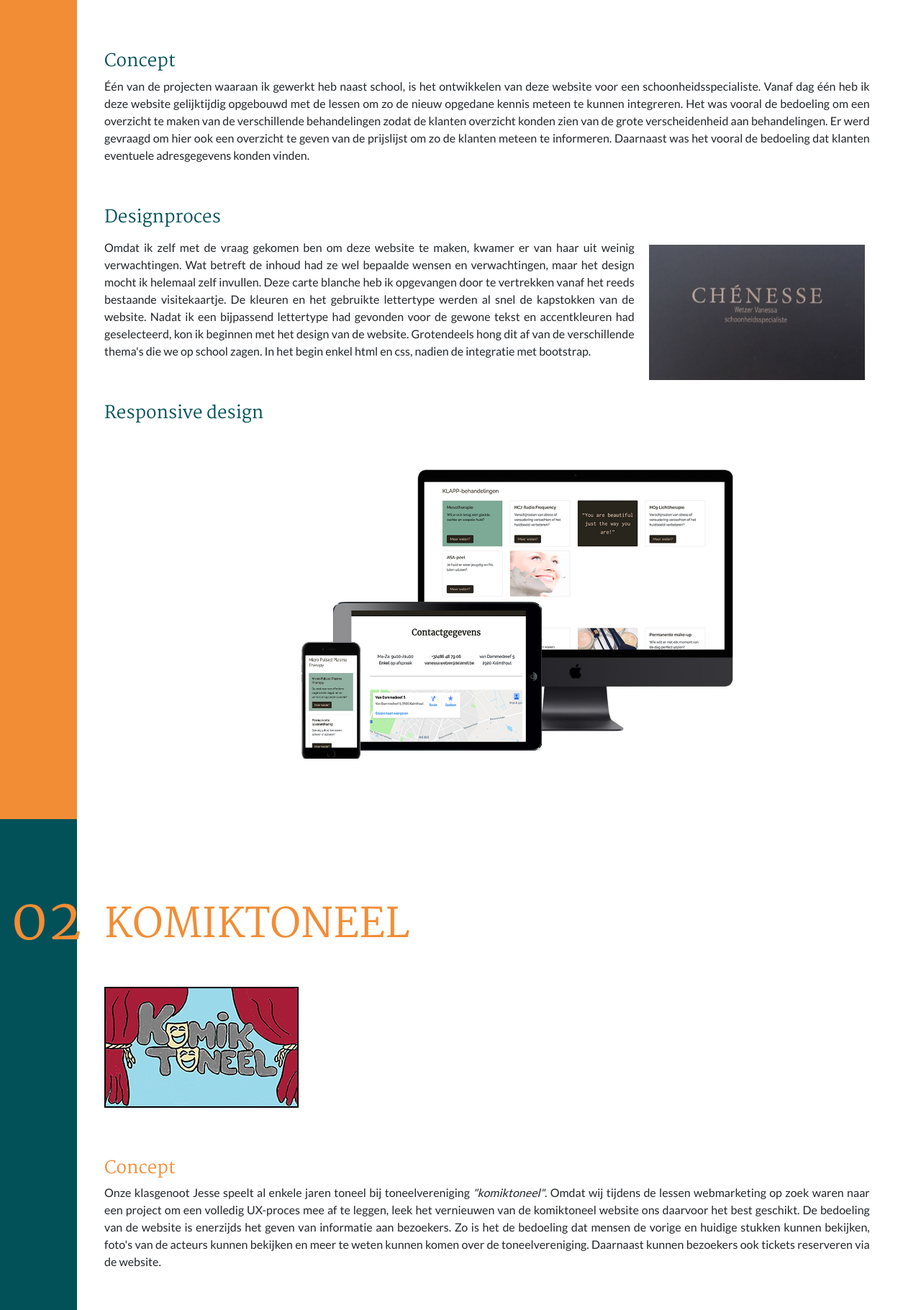
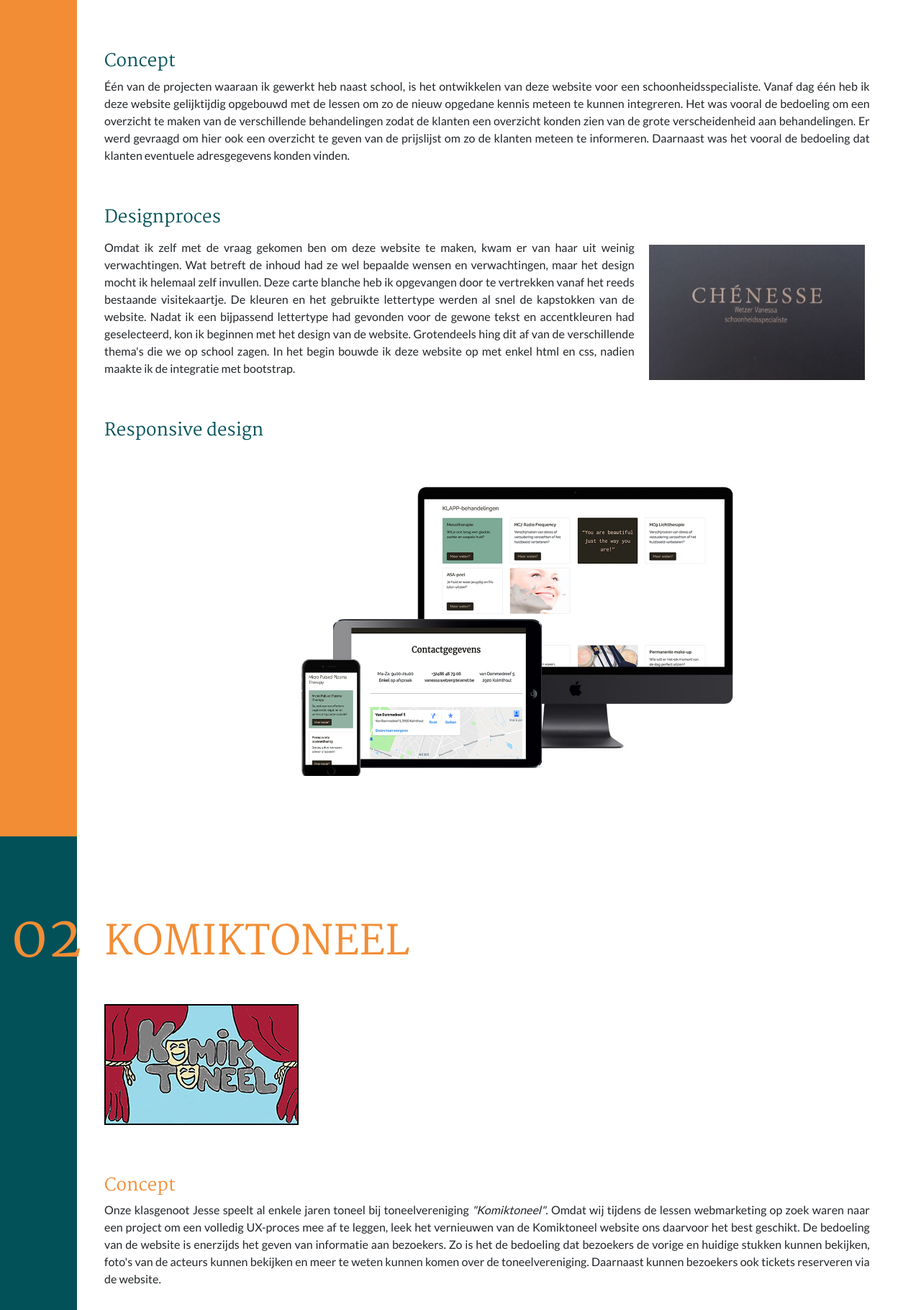
Before and after one commit to JarneElst/Portfolio, a PHP site: page /projecten.php in a window 1280 px wide. Shown: the part 530-2350 px from the top of the page at 72% size. Run offline with PHP 8.4, Linux system fonts and the light colour scheme; some libraries are stand-ins or nearby versions.

Commit message:
spellingsfouten / bugfixes

```diff
--- a/src/projecten.php
+++ b/src/projecten.php
@@ -21,7 +21,7 @@ include("./components/header.php");
                 een schoonheidsspecialiste. Vanaf dag één heb ik deze website gelijktijdig opgebouwd met de lessen
                 om zo de nieuw opgedane kennis meteen te kunnen integreren.
                 Het was vooral de bedoeling om een overzicht te maken van de verschillende
-                behandelingen zodat de klanten overzicht konden zien van de grote verscheidenheid aan behandelingen.
+                behandelingen zodat de klanten een overzicht konden zien van de grote verscheidenheid aan behandelingen.
                 Er werd gevraagd om hier ook een overzicht te geven van de prijslijst om zo de klanten meteen te
                 informeren. Daarnaast was het vooral de bedoeling dat klanten eventuele
                 adresgegevens konden vinden.
@@ -32,13 +32,14 @@ include("./components/header.php");
                 <img src="./images/proj-chenesse-visite.jpeg" alt="Visitekaartje" class="projecten-designimg " />
             </figure>
             <p class="projecten-txt">
-                Omdat ik zelf met de vraag gekomen ben om deze website te maken, kwamer er van haar uit weinig
+                Omdat ik zelf met de vraag gekomen ben om deze website te maken, kwam er van haar uit weinig
                 verwachtingen. Wat betreft de inhoud had ze wel bepaalde wensen en verwachtingen, maar het design
                 mocht ik helemaal zelf invullen. Deze carte blanche heb ik opgevangen door te vertrekken vanaf het
                 reeds bestaande visitekaartje. De kleuren en het gebruikte lettertype werden al snel de kapstokken
                 van de website. Nadat ik een bijpassend lettertype had gevonden voor de gewone tekst en
-                accentkleuren had geselecteerd, kon ik beginnen met het design van de website. Grotendeels hong dit
-                af van de verschillende thema's die we op school zagen. In het begin enkel html en css, nadien de
+                accentkleuren had geselecteerd, kon ik beginnen met het design van de website. Grotendeels hing dit
+                af van de verschillende thema's die we op school zagen. In het begin bouwde ik deze website op met enkel
+                html en css, nadien maakte ik de
                 integratie met bootstrap.
             </p>
             <h5 class="titel-dark">Responsive design</h5>
@@ -58,11 +59,11 @@ include("./components/header.php");
             <h5 class="titel-light">Concept</h5>
             <p class="projecten-txt">
                 Onze klasgenoot Jesse speelt al enkele jaren toneel bij
-                toneelvereniging <i>"komiktoneel"</i>. Omdat wij tijdens de
+                toneelvereniging <i>"Komiktoneel"</i>. Omdat wij tijdens de
                 lessen webmarketing op zoek waren naar een project om een
                 volledig UX-proces mee af te leggen, leek het vernieuwen van de
-                komiktoneel website ons daarvoor het best geschikt. De bedoeling van de website is enerzijds het
-                geven van informatie aan bezoekers. Zo is het de bedoeling dat mensen de vorige en huidige stukken
+                Komiktoneel website ons daarvoor het best geschikt. De bedoeling van de website is enerzijds het
+                geven van informatie aan bezoekers. Zo is het de bedoeling dat bezoekers de vorige en huidige stukken
                 kunnen bekijken, foto's van de acteurs kunnen bekijken en meer te weten kunnen komen over de
                 toneelvereniging. Daarnaast kunnen bezoekers ook tickets reserveren via de website.
             </p>
@@ -77,13 +78,14 @@ include("./components/header.php");
                 Tijdens de ontwikkeling van deze website is het hele UX proces doorlopen.
                 Zo zijn we na het
                 afnemen van user interviews gestart met het opbouwen van
-                persona's. Zo konden we tijdens het ontwikkelen steeds aftoetsen of onze ideeën overeenstemde met de
+                persona's. Zo konden we tijdens het ontwikkelen steeds aftoetsen of onze ideeën overeenstemden met de
                 wensen en verwachtingen van onze doelgroep. Na het maken van onze persona's hebben we ons
                 geconcentreerd op het maken van een moodboard. Via websites en andere informatiebronnen zijn we op
                 zoek gegaan naar ideeën om de website vorm te geven. Dit moodboard heeft dan ook geleid tot onze
-                styleguid, onze leiddraad bij het ontwikkelen van de website. De volgende stap was dan het
+                styleguid, onze leidraad bij het ontwikkelen van de website. De volgende stap was dan het
                 ontwikkelen van mockups om zo een duidelijk overzicht te krijgen van de website op verschillende
-                platformen. Vanaf het moment deze mockups klaar waren, konden we starten met de ontwikkeling van de
+                schermgrotes. Vanaf het moment dat deze mockups klaar waren, konden we starten met de ontwikkeling van
+                de
                 website.
             </p>
             <h5 class="titel-light">Before vs After</h5>
@@ -108,13 +110,13 @@ include("./components/header.php");
             </figure>
             <h5 class="titel-dark">Wat?</h5>
             <p class="projecten-txt">
-                Tijdens dit schooljaar zijn we voor het vak helpdesk meermaals
-                naar de olijftak geweest. De olijftak is een onderdeel van het zorgbedrijf te Antwerpen en is een
+                Tijdens dit schooljaar zijn we voor het vak helpdesk meerdere keren
+                naar de Olijftak geweest. De Olijftak is een onderdeel van het zorgbedrijf te Antwerpen en is een
                 soort van woon-en zorgcentrum. Er zijn zowel mensen die hier residentieel verblijven als mensen die
                 doorheen de dag binnen en buiten lopen. Het was de bedoeling om enerzijds de
                 ouderen iets nieuws te leren over de digitale wereld. Anderzijds
                 wilden we hen ook helpen met de moeilijkheden die zij
-                ondervinden met computers, tablets en smartphones.
+                ondervinden met computers, tablets en smartphones door het beantwoorden van hun vragen.
             </p>
             <h5 class="titel-dark">Designproces</h5>
             <figure>
@@ -122,19 +124,19 @@ include("./components/header.php");
             </figure>
             <p class="projecten-txt">
                 Om onze komst aan te kondingen werd er enkele weken op voorhand
-                een affiche opgemaakt en uitgehangen. Het ontwerpen van deze
+                een affiche gemaakt en uitgehangen. Het ontwerpen van deze
                 affiches was voor mij iets helemaal anders dan wat ik tot dan
                 toe gedaan had. Het ging hier vooral over duidelijk zijn zonder
                 te veel bijkomende informatie te geven. De allereerste poster
                 die werd uitgehangen was uiteindelijk een poster die ik zelf had
                 ontwikkeld. Na slechts enkele maanden deze richting gevogld te
-                hebben, was dit voor mij een grote erkenning.
+                hebben, was dit voor mij een fijne erkenning.
             </p>
             <h5 class="titel-dark">Ervaring</h5>
             <p class="projecten-txt">
                 Ik vond het persoonlijk heel erg fijn om deze mensen te kunnen
                 helpen. Dit sloot natuurlijk ook mooi aan met mijn vooropleiding
-                wat maakte dat ik mij meteen comfortabel voelde om te werken met
+                wat maakte dat ik mij meteen comfortabel voelde in het werken met
                 en voor deze doelgroep. Hier is ook mijn interesse in het gebied
                 rond helpdesk ontstaan, iets wat de maanden nadien enkel
                 gegroeid is en een weg die ik uiteindelijk ook voor stage ben
@@ -156,30 +158,32 @@ include("./components/header.php");
             <p class="projecten-txt">
                 Mijn nonkel heeft samen met zijn dochter een kinesistenpraktijk. Ze kwamen met de vraag om voor hen
                 een website te ontwikkelen die ze ook zelf konden aanpassen bij het aannemen van nieuwe kinesisten
-                of bij het afvallen van bestaande kinesisten. Dit was een perfect project om te gebruiken in grav.
+                of bij het afvallen van bestaande kinesisten. Dit was een perfect project om te gebruiken voor het vak
+                webontwikkeling. Daar waren we namelijk op zoek naar een website om te gebruiken met het content
+                management systeem Grav.
             </p>
             <h5 class="titel-light">Designproces</h5>
             <p class="projecten-txt"><i>Keep it simple.</i> Met die gedachten in het achterhoofd begon ik met het
                 ontwerpen van deze website. Ik heb geprobeerd het dashboard zo simpel mogelijk te houden zodat
-                het invullen en aanpassen heel erg gemakkelijk kan verlopen in de toekomst. Zo heb ik alle
-                overbodige zaken verwijderd en het design simpel proberen. Daarnaast heb ik bijvoorbeeld met
+                het invullen en aanpassen heel erg gemakkelijk kan verlopen in de toekomst. Zo heb ik bijvoorbeeld alle
+                overbodige zaken verwijderd. Daarnaast heb ik bijvoorbeeld met
                 behulp van placeholders getracht om de klant te helpen waar nodig om zo weinig mogelijk
                 ambiguïteit te creeëren.
                 <div id="carouselExampleIndicators" class="carousel slide" data-ride="carousel" data-interval="10000">
                     <ol class="carousel-indicators">
-                        <li data-target="#carouselExampleIndicators" data-slide-to="0" class="active"></li>
+                        <li data-target="#carouselExampleIndicators" data-slide-to="0"></li>
                         <li data-target="#carouselExampleIndicators" data-slide-to="1"></li>
                         <li data-target="#carouselExampleIndicators" data-slide-to="2"></li>
                     </ol>
                     <div class="carousel-inner">
+                        <div class="carousel-item">
+                            <img src="./images/projecten-grav-kineco.png" alt="template aangepast aan kineco"
+                                class="carousel-image"> </div>
                         <div class="carousel-item active">
-                            <img src="./images/projecten-grav-admin.png" alt="Grav niet-aangepaste pagina"
+                            <img src="./images/projecten-grav-kinesisten.png" alt="Grav kinesisten pagina"
                                 class="carousel-image"> </div>
                         <div class="carousel-item">
-                            <img src="./images/projecten-grav-kineco.png" alt="grav aangepast aan kineco"
-                                class="carousel-image"> </div>
-                        <div class="carousel-item">
-                            <img src="./images/projecten-grav-website.png" alt="Grav website kineco"
+                            <img src="./images/projecten-grav-kine.png" alt="Grav website kineco"
                                 class="carousel-image"></div>
                     </div>
                     <a class="carousel-control-prev" href="#carouselExampleIndicators" role="button" data-slide="prev">
@@ -206,13 +210,13 @@ include("./components/header.php");
             <h5 class="titel-dark">Waarom deze stageplaats?</h5>
             <p class="projecten-txt">
                 Tijdens het volgen van het vak helpdesk, de sessies in de
-                olijftak en tijdens mijn nieuwe studentenjob bij beego heb ik
-                geleerd dat mensen helpen met hun computerproblemen iets was
+                Olijftak en tijdens mijn nieuwe studentenjob bij Beego heb ik
+                geleerd dat mensen helpen met hun computerproblemen iets is
                 waar ik erg veel voldoening uit haal. Omdat ik er ook van
                 overtuigd ben dat je op een helpdesk veel verschillende
                 moeilijkheden krijgt en daardoor veel bijleert op relatief korte
                 tijd, vond ik dit de geschikte stageplaats voor mij. Dat er een
-                stageplaats die zo nauw aansloot bij mijn verwachtingen zich ook
+                stageplaats was die zo nauw aansloot bij mijn verwachtingen zich ook
                 in mijn eigen regio bevond, maakte deze stageplaats des te
                 interessanter.
             </p>
@@ -239,10 +243,7 @@ include("./components/header.php");
             afsluiten met een contractaanbieding op zak.
         </article>
     </section>
-
-
 </main>
-
 
 <?php
     include("./components/footer.php");
--- a/src/styles/main.css
+++ b/src/styles/main.css
@@ -186,6 +186,12 @@ nav > ul > li > a:hover,
 .home-link {
   color: #f1f0eb;
 }
+
+.img-proclamatie {
+  margin: 30px 40px;
+  width: 450px;
+}
+
 /* Opmaak icon hero image */
 .fa-angle-double-down {
   color: #f1f0eb;
@@ -794,6 +800,7 @@ h1.titel-dark {
     margin-top: 10%;
     width: 100%;
   }
+
   .img-proclamatie {
     margin: 0px 40px;
     width: 400px;
```
Also changed, not shown: src/index.php (+8 -7 lines), src/images/Jarne.png (added), src/images/projecten-grav-admin.png (deleted), src/images/projecten-grav-kine.png (added), src/images/projecten-grav-kineco.png, src/images/projecten-grav-kinesisten.png (added), src/images/projecten-grav-website.png (deleted).
